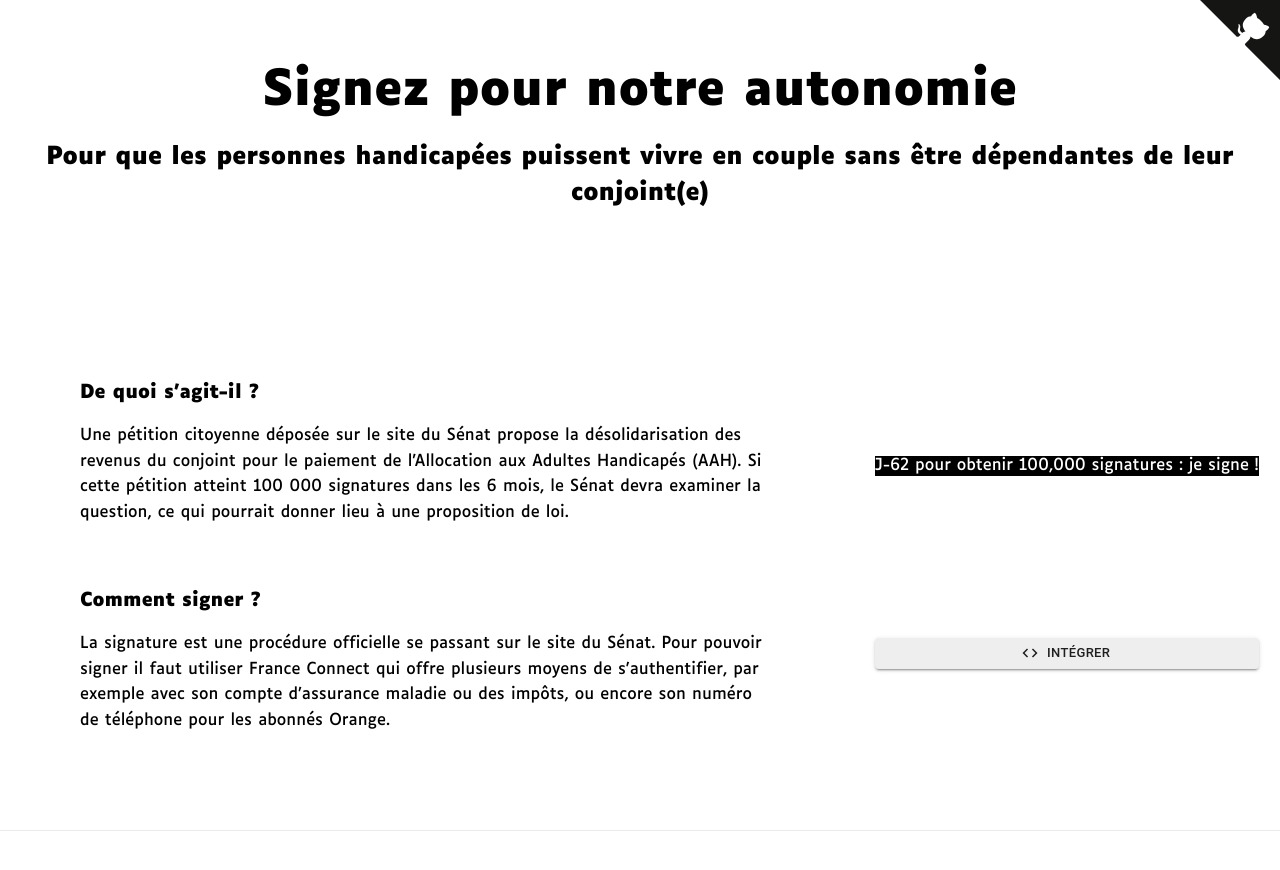
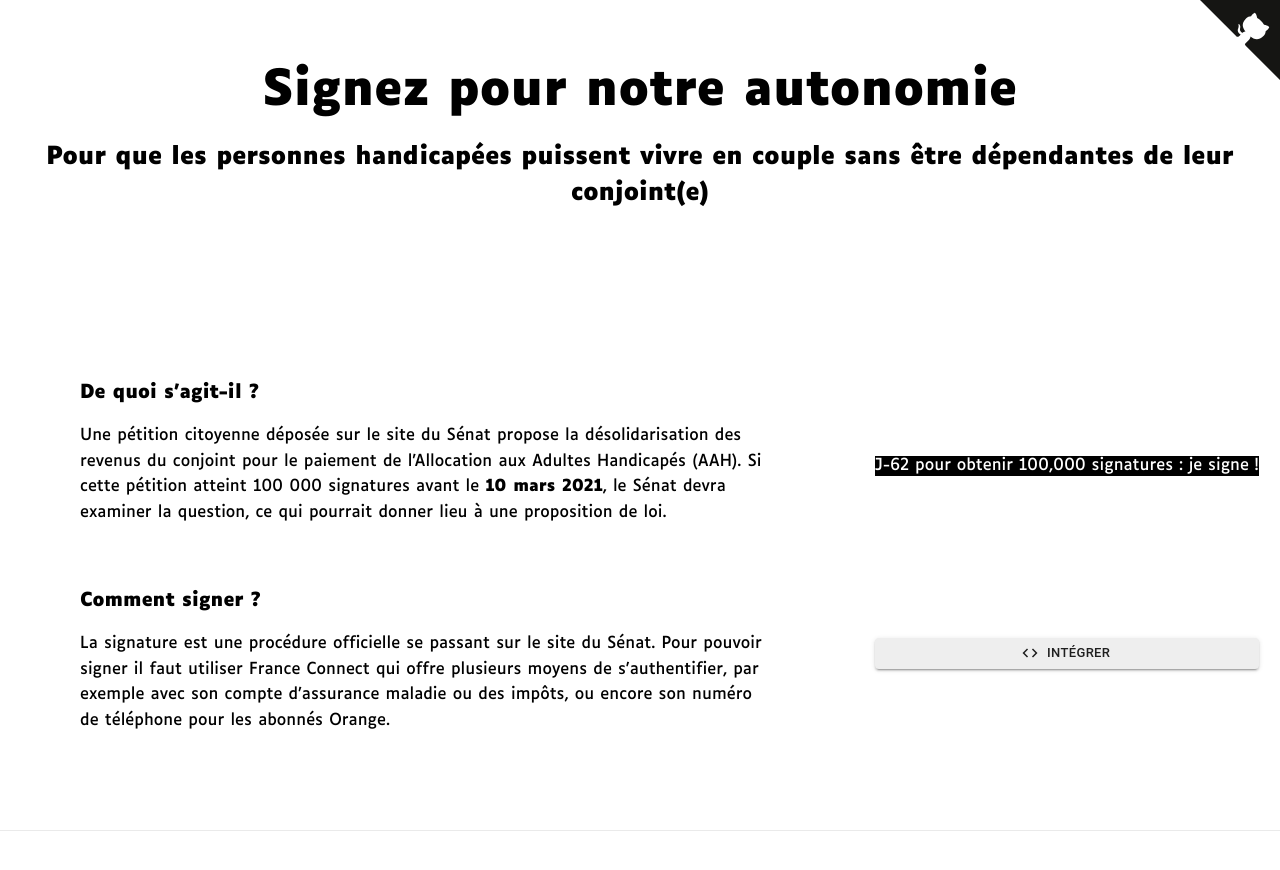
Before and after one commit to Koena-SAS/petition-aah, a Next.js app: page / in a window 1280 px wide. Shown: the top 870 px of the page. Built offline with nearby package versions, Linux system fonts and the light colour scheme; no server answers.

Commit message:
feat: add the expiration date in the text (#20)

```diff
--- a/components/text_content.js
+++ b/components/text_content.js
@@ -11,8 +11,9 @@ export default function TextContent() {
         Une pétition citoyenne déposée sur le site du Sénat propose la
         désolidarisation des revenus du conjoint pour le paiement de
         l'Allocation aux Adultes Handicapés (AAH). Si cette pétition atteint 100
-        000 signatures dans les 6 mois, le Sénat devra examiner la question, ce
-        qui pourrait donner lieu à une proposition de loi.
+        000 signatures avant le <strong>10 mars 2021</strong>, le Sénat devra
+        examiner la question, ce qui pourrait donner lieu à une proposition de
+        loi.
       </p>
 
       <h3 className={styles.content__title}>Comment signer ?</h3>
```
Also changed, not shown: 2 other files (tests, documents, lock files or other folders).
